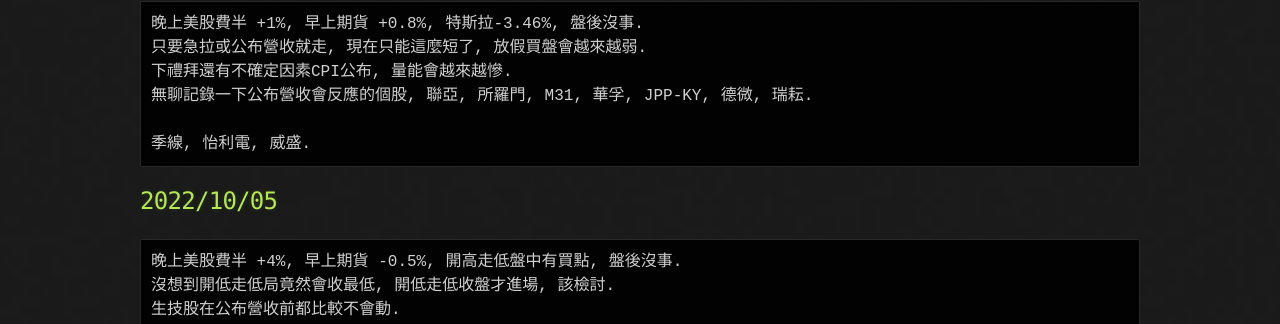
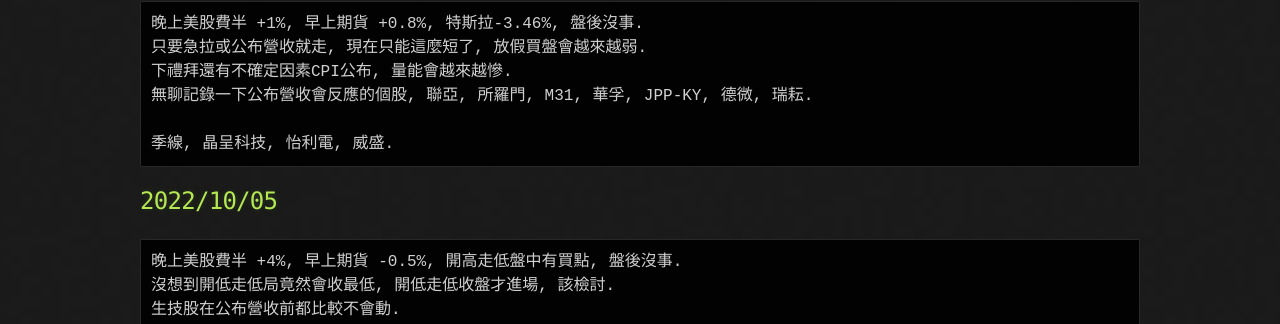
Before and after one commit to lepg5487/Stock_God, a Jekyll site: the page built from index.md, in a window 1280 px wide and 900 px high. Shown: the part 537-861 px from the top of the window. Built offline with Jekyll 4.4.1, drawn with Linux system fonts in a browser that asks for light colours; our own code applies the rules of GitHub Pages for plain Markdown files.

Commit message:
Update index.md

````diff
--- a/index.md
+++ b/index.md
@@ -19,7 +19,7 @@
 下禮拜還有不確定因素CPI公布, 量能會越來越慘.
 無聊記錄一下公布營收會反應的個股, 聯亞, 所羅門, M31, 華孚, JPP-KY, 德微, 瑞耘.
 
-季線, 怡利電, 威盛.
+季線, 晶呈科技, 怡利電, 威盛.
 ```
 
 ## 2022/10/05
````
